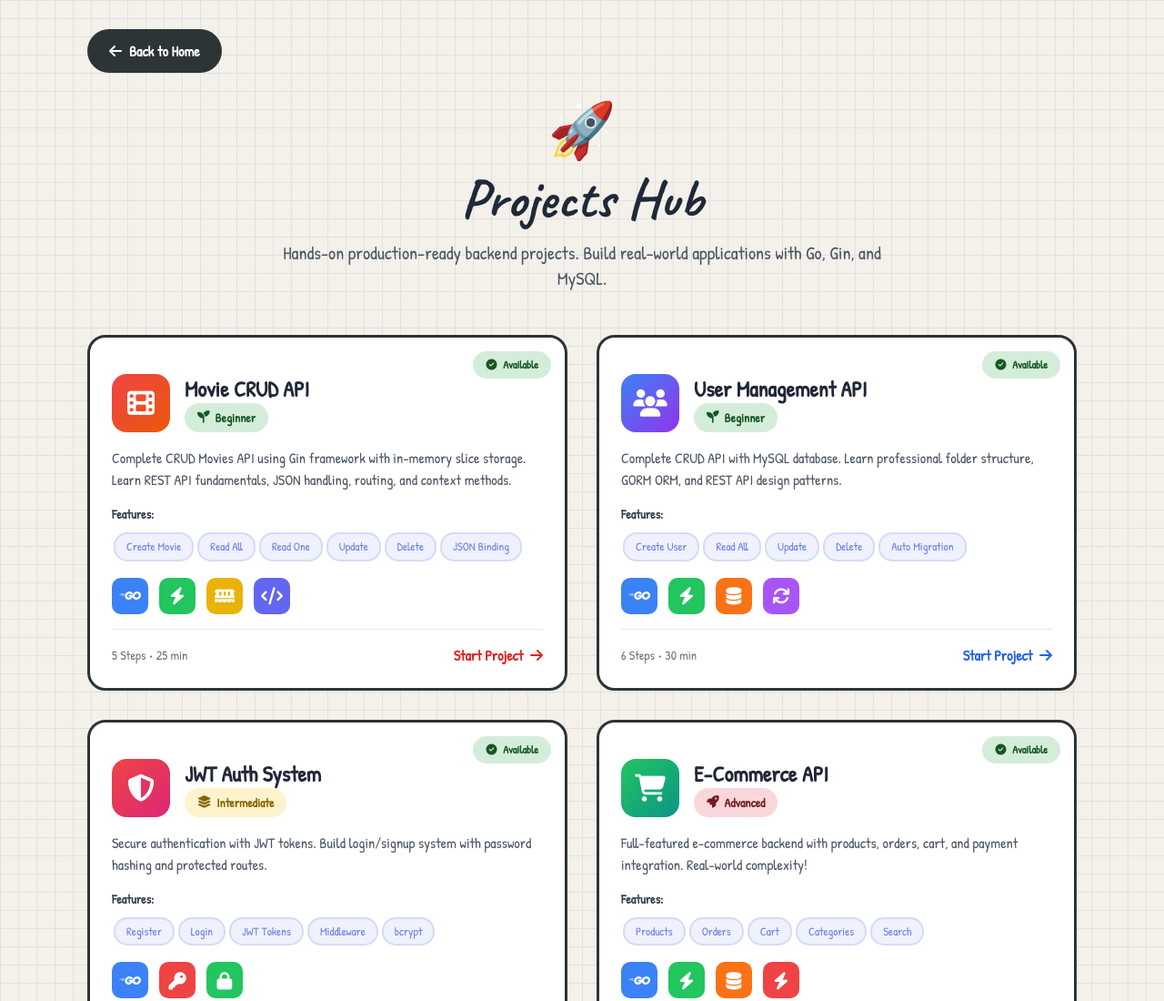
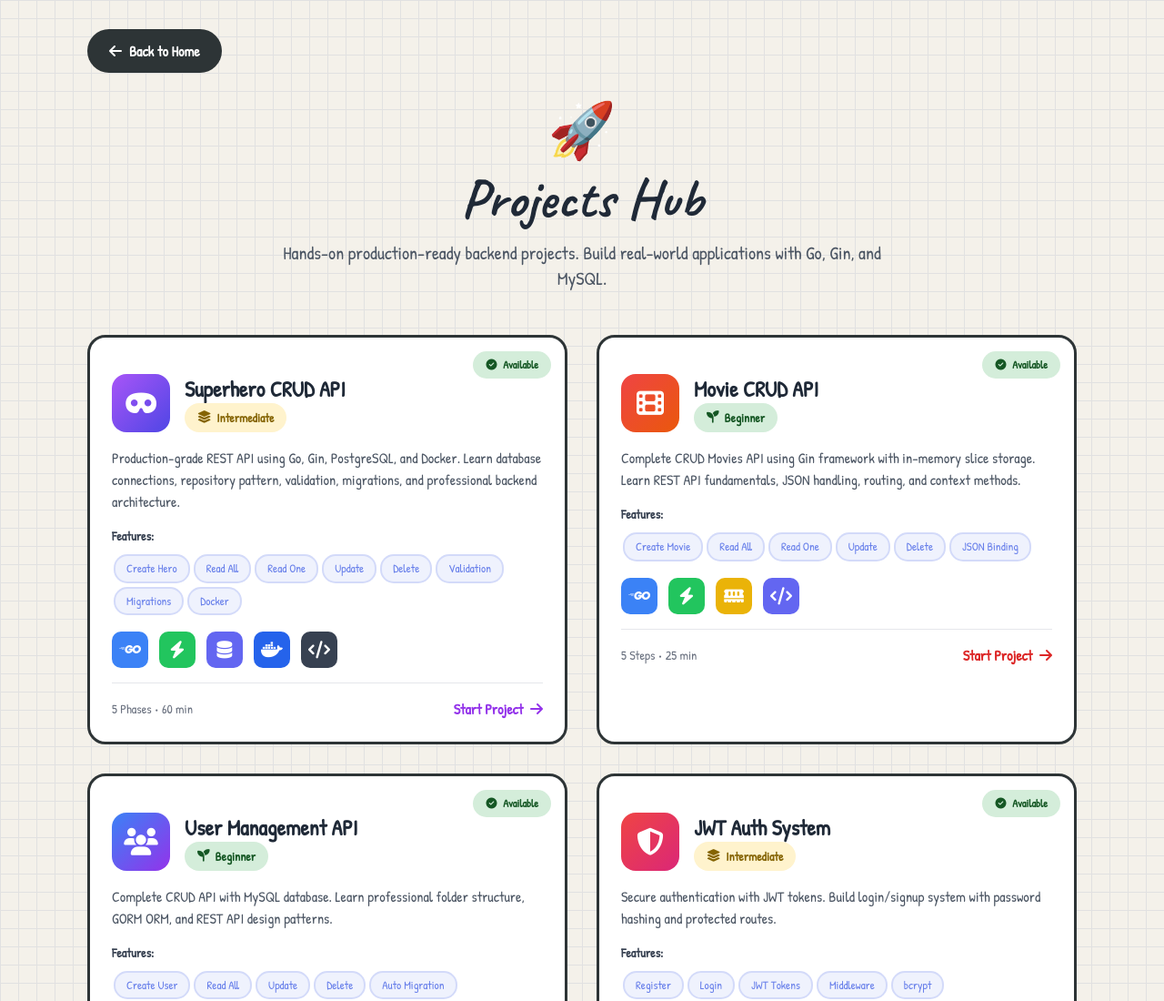
Before and after one commit to raaj2493/Backend-with-GO, a plain HTML site: page Go_Notes/Projects/projects.html in a window 1280 px wide. Shown: the top 1100 px of the page at 91% size. Drawn offline with nearby package versions, Linux system fonts and the light colour scheme.

Commit message:
added superhero project card

```diff
--- a/Go_Notes/Projects/projects.html
+++ b/Go_Notes/Projects/projects.html
@@ -140,6 +140,66 @@
 
     <!-- Projects Grid -->
     <div class="grid md:grid-cols-2 gap-8 mb-12">
+
+        <!-- Project: Superhero CRUD API (COMPLETED) -->
+<a href="superhero_api_project.html" class="project-card p-6 block relative">
+    <span class="status-badge status-completed">
+        <i class="fas fa-check-circle mr-1"></i> Available
+    </span>
+
+    <div class="flex items-center gap-4 mb-4 mt-4">
+        <div class="w-16 h-16 bg-gradient-to-br from-purple-500 to-indigo-600 rounded-2xl flex items-center justify-center text-white text-3xl">
+            <i class="fas fa-mask"></i>
+        </div>
+        <div>
+            <h3 class="text-2xl font-bold text-gray-800">Superhero CRUD API</h3>
+            <span class="difficulty-badge difficulty-intermediate">
+                <i class="fas fa-layer-group"></i> Intermediate
+            </span>
+        </div>
+    </div>
+
+    <p class="text-gray-600 mb-4">
+        Production-grade REST API using Go, Gin, PostgreSQL, and Docker. Learn database connections, repository pattern, validation, migrations, and professional backend architecture.
+    </p>
+
+    <div class="mb-4">
+        <p class="text-sm font-bold text-gray-700 mb-2">Features:</p>
+        <div class="flex flex-wrap">
+            <span class="feature-tag">Create Hero</span>
+            <span class="feature-tag">Read All</span>
+            <span class="feature-tag">Read One</span>
+            <span class="feature-tag">Update</span>
+            <span class="feature-tag">Delete</span>
+            <span class="feature-tag">Validation</span>
+            <span class="feature-tag">Migrations</span>
+            <span class="feature-tag">Docker</span>
+        </div>
+    </div>
+
+    <div class="flex items-center gap-3 mb-4">
+        <div class="tech-stack-icon bg-blue-500" title="Go">
+            <i class="fab fa-golang"></i>
+        </div>
+        <div class="tech-stack-icon bg-green-500" title="Gin">
+            <i class="fas fa-bolt"></i>
+        </div>
+        <div class="tech-stack-icon bg-indigo-500" title="PostgreSQL">
+            <i class="fas fa-database"></i>
+        </div>
+        <div class="tech-stack-icon bg-blue-600" title="Docker">
+            <i class="fab fa-docker"></i>
+        </div>
+        <div class="tech-stack-icon bg-gray-700" title="database/sql">
+            <i class="fas fa-code"></i>
+        </div>
+    </div>
+
+    <div class="flex items-center justify-between pt-4 border-t border-gray-200">
+        <span class="text-sm text-gray-500">5 Phases • 60 min</span>
+        <span class="text-purple-600 font-bold">Start Project <i class="fas fa-arrow-right ml-1"></i></span>
+    </div>
+</a>
 
         <!-- Project: Movie CRUD API (COMPLETED) -->
 <a href="movie.html"  class="project-card p-6 block relative">
```
